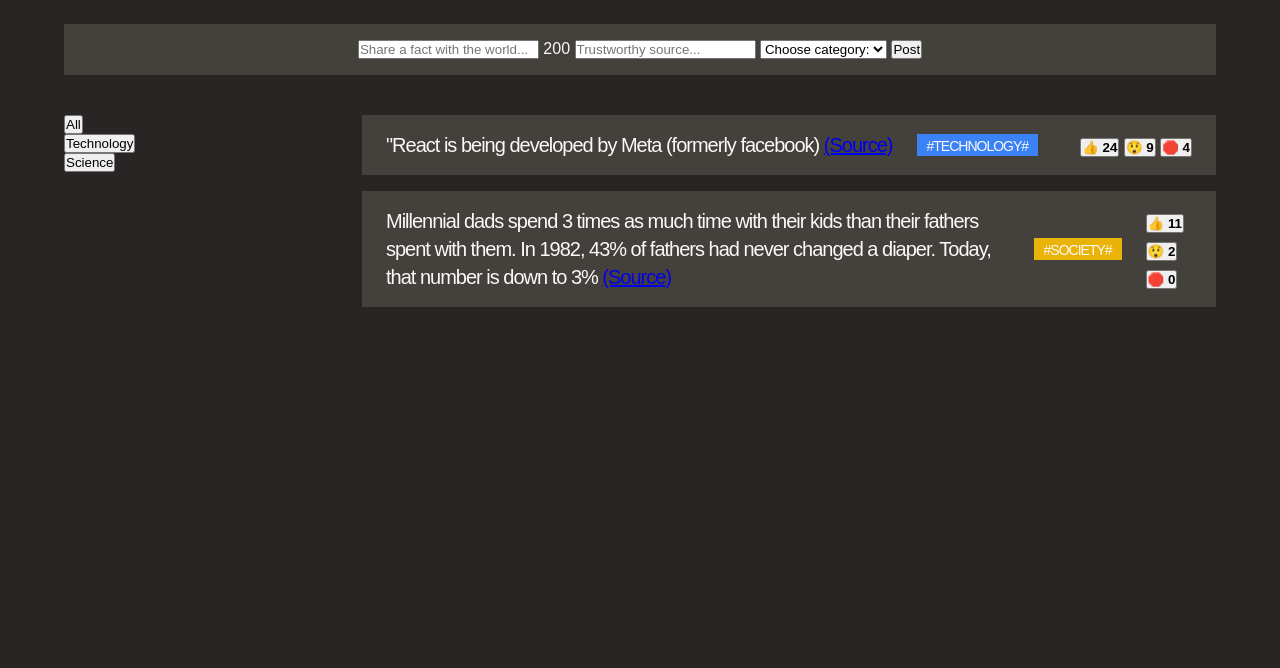
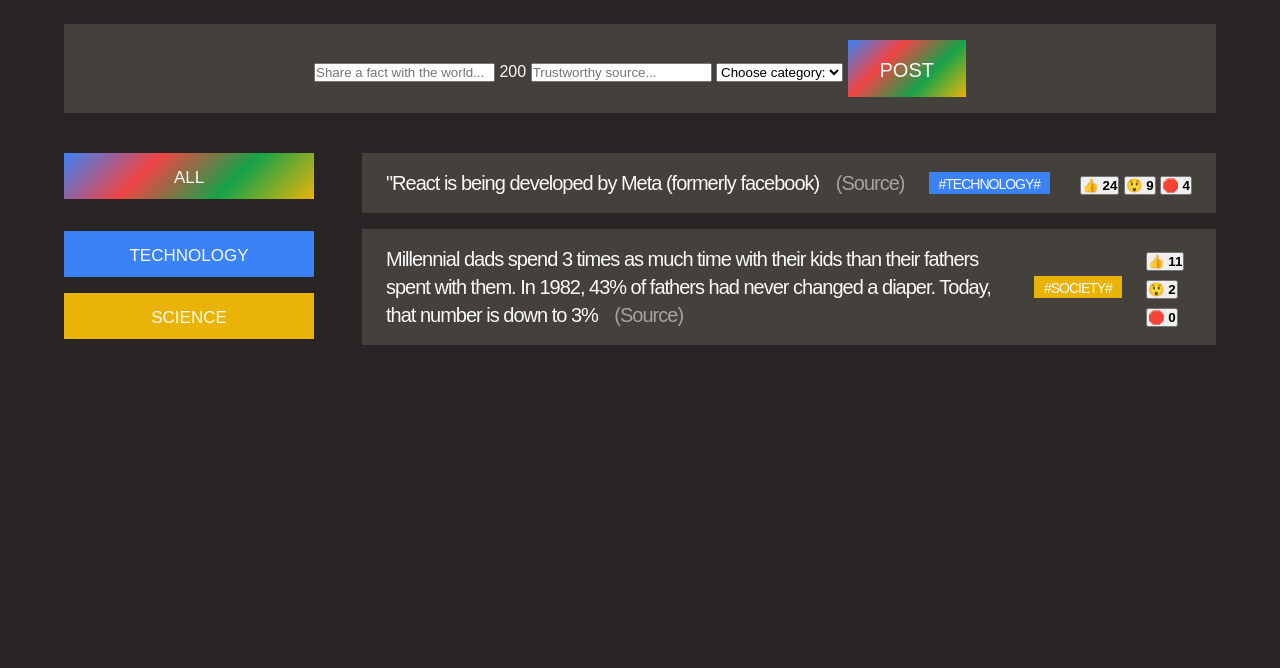
Before and after one commit to Calwera/TodayILearned-practice-project, a plain HTML site: page index.html in a window 1280 px wide. Shown: the part 132-800 px from the top of the page. Drawn offline with Linux system fonts and the light colour scheme; a web font is replaced by a local one.

Commit message:
27 lesson

```diff
--- a/index.html
+++ b/index.html
@@ -22,7 +22,7 @@
           <h1>Today I Learned!</h1>
         </div>
 
-        <button>Share a fact</button>
+        <button class="btn btn-large">Share a fact</button>
       </header>
       <form class="fact-form">
         <input type="text" placeholder="Share a fact with the world..." />
@@ -34,19 +34,19 @@
           <option value="science">Science</option>
           <option value="finance">Finance</option>
         </select>
-        <button>Post</button>
+        <button class="btn btn-large">Post</button>
       </form>
       <main class="main">
         <aside>
           <ul>
-            <li>
-              <button>All</button>
+            <li class="category">
+              <button class="btn btn-all-categories">All</button>
             </li>
-            <li>
-              <button>Technology</button>
+            <li class="category">
+              <button class="btn btn-category" style="background-color: #3b82f6">Technology</button>
             </li>
-            <li>
-              <button>Science</button>
+            <li class="category">
+              <button class="btn btn-category" style="background-color: #eab308">Science</button>
             </li>
           </ul>
         </aside>
@@ -55,7 +55,7 @@
             <li class="fact">
               <p>
                 "React is being developed by Meta (formerly facebook)
-                <a href="https://opensource.fb.com/" target="_blank"
+                <a class="source" href="https://opensource.fb.com/" target="_blank"
                   >(Source)</a
                 >
               </p>
@@ -73,7 +73,7 @@
                 Millennial dads spend 3 times as much time with their kids than
                 their fathers spent with them. In 1982, 43% of fathers had never
                 changed a diaper. Today, that number is down to 3%
-                <a
+                <a class="source"
                   href="https://www.mother.ly/parenting/millennial-dads-spend-more-time-with-their-kids"
                   target="_blank"
                   >(Source)</a
--- a/style.css
+++ b/style.css
@@ -61,8 +61,16 @@ h1 {
   gap: 24px;
 }
 
+.category {
+  margin-bottom: 16px;
+}
+
 .vote-buttons {
   margin-left: auto;
+}
+
+.btn:hover {
+  transform: scale(110%) rotate(-2deg);
 }
 
 .fact-form {
@@ -81,6 +89,46 @@ h1 {
   padding-right: 10px;
 }
 
+.source:link,
+.source:visited {
+  color: #a8a29e;
+  text-decoration: none;
+  margin-left: 12px;
+  transition: 0.3s;
+}
+
+.source:hover,
+.source:active {
+  color: blue;
+}
+
 ul {
   list-style: none;
 }
+
+.btn {
+  border: none;
+  font-family: "Coiny", sans-serif;
+  line-height: 1;
+  text-transform: uppercase;
+  font-size: 17px;
+  padding: 16px 0 13px;
+  background-image: linear-gradient(135deg, #3b82f6, #ef4444, #16a34a, #eab308);
+  color: inherit;
+  transition: 0.3s;
+}
+
+.btn-large {
+  font-size: 20px;
+  padding: 20px 32px 17px;
+}
+
+.btn-all-categories {
+  margin-bottom: 16px;
+  width: 100%;
+}
+
+.btn-category {
+  width: 100%;
+  background-image: none;
+}
```
